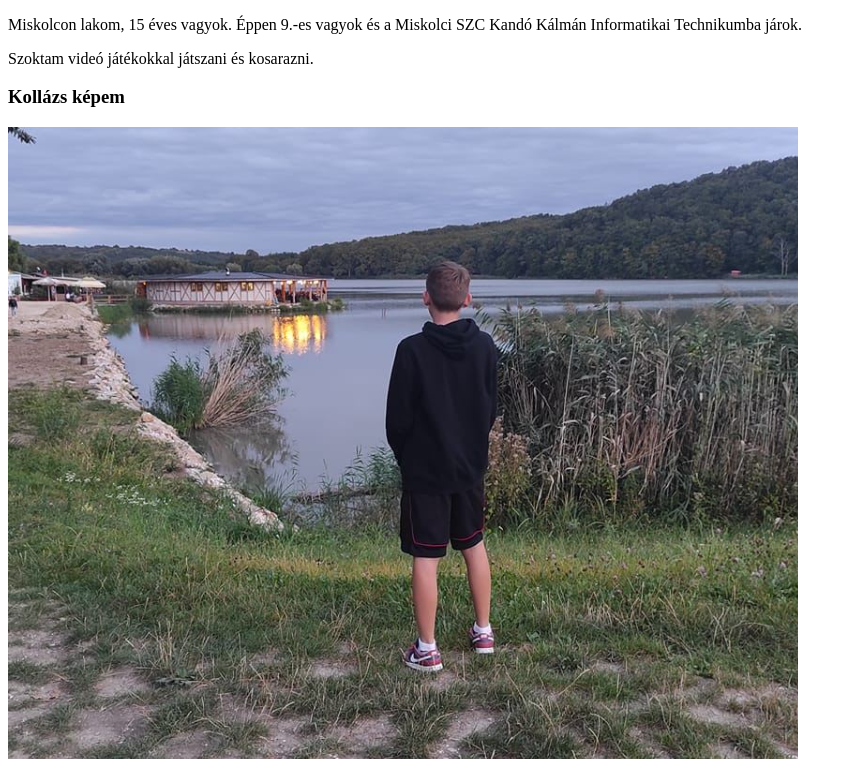
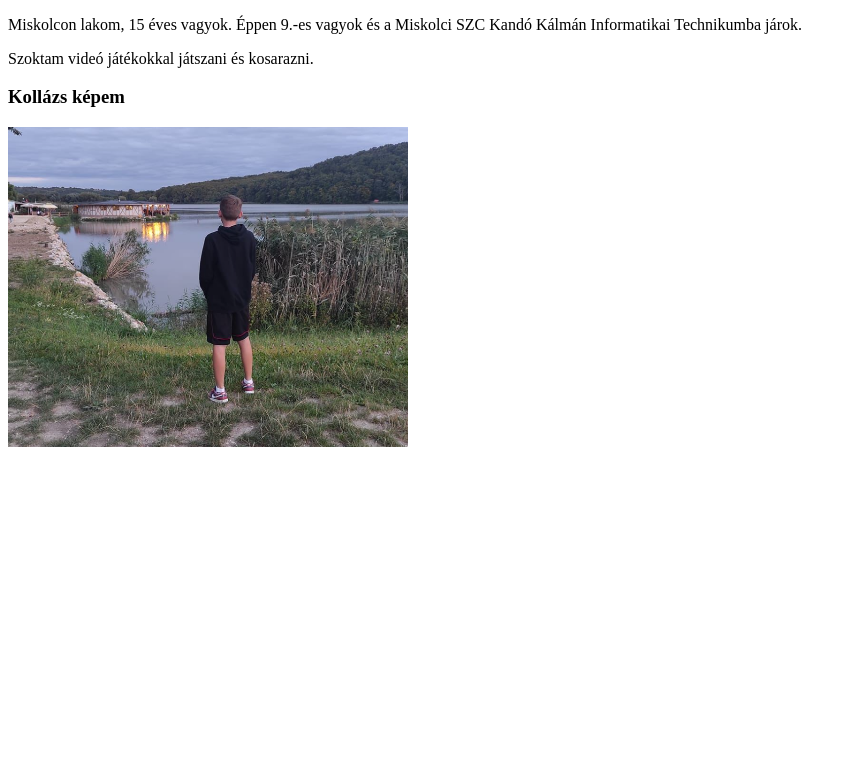
Before and after one commit to takacsl1/IKT, a plain HTML site: page index.html in a window 1280 px wide. Shown: the part 105-876 px from the top of the page, without its empty margins (0-853 px from the left). After the commit the page ends 800 px from the top, so only its background shows below. Drawn offline with Linux system fonts and the light colour scheme.

Commit message:
alap html+kép

```diff
--- a/index.html
+++ b/index.html
@@ -11,6 +11,6 @@
     <p>Miskolcon lakom, 15 éves vagyok. Éppen 9.-es vagyok és a Miskolci SZC Kandó Kálmán Informatikai Technikumba járok.</p>
     <p>Szoktam videó játékokkal játszani és kosarazni.</p>
     <h3>Kollázs képem</h3>
-<img src="img/kollazs.png" alt="kollázs" title="kollázs">
+<img src="img/kollazs.png" alt="kollázs" title="kollázs" width="400">
 </body>
 </html>
```
